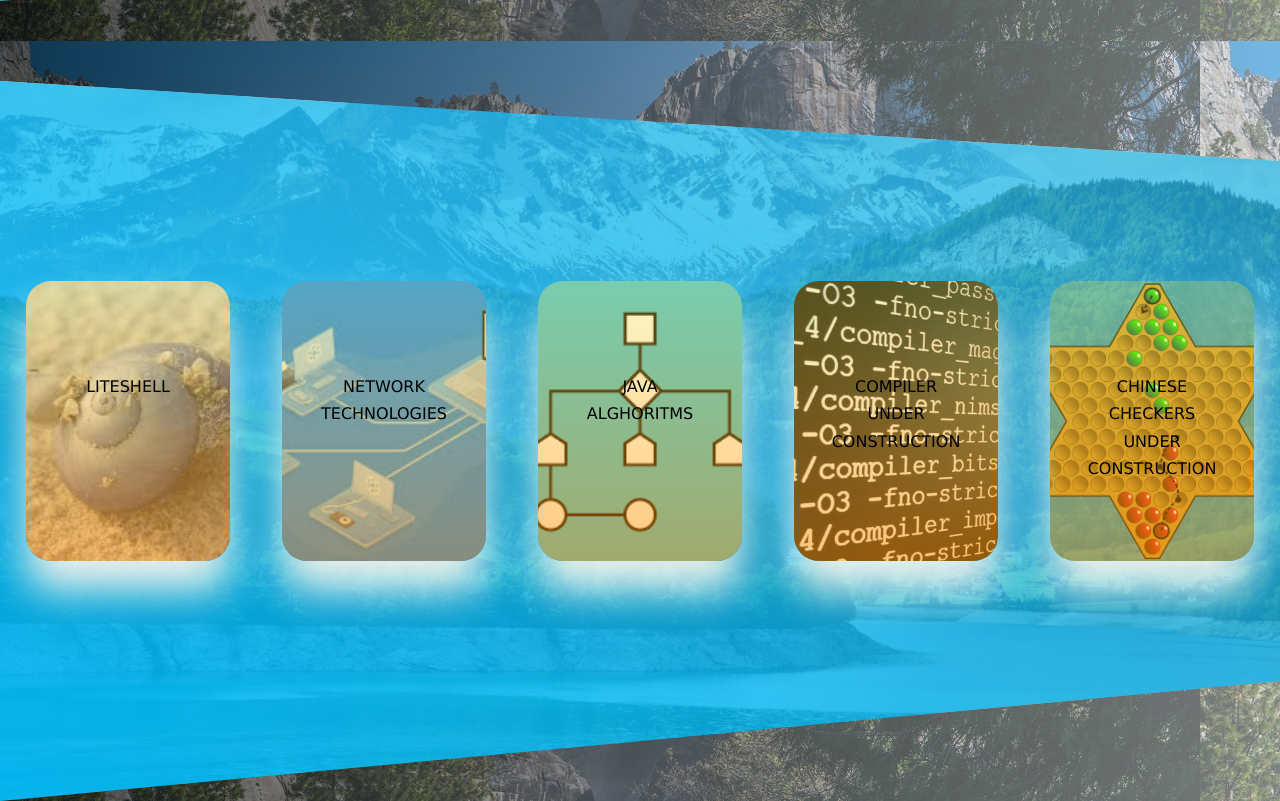
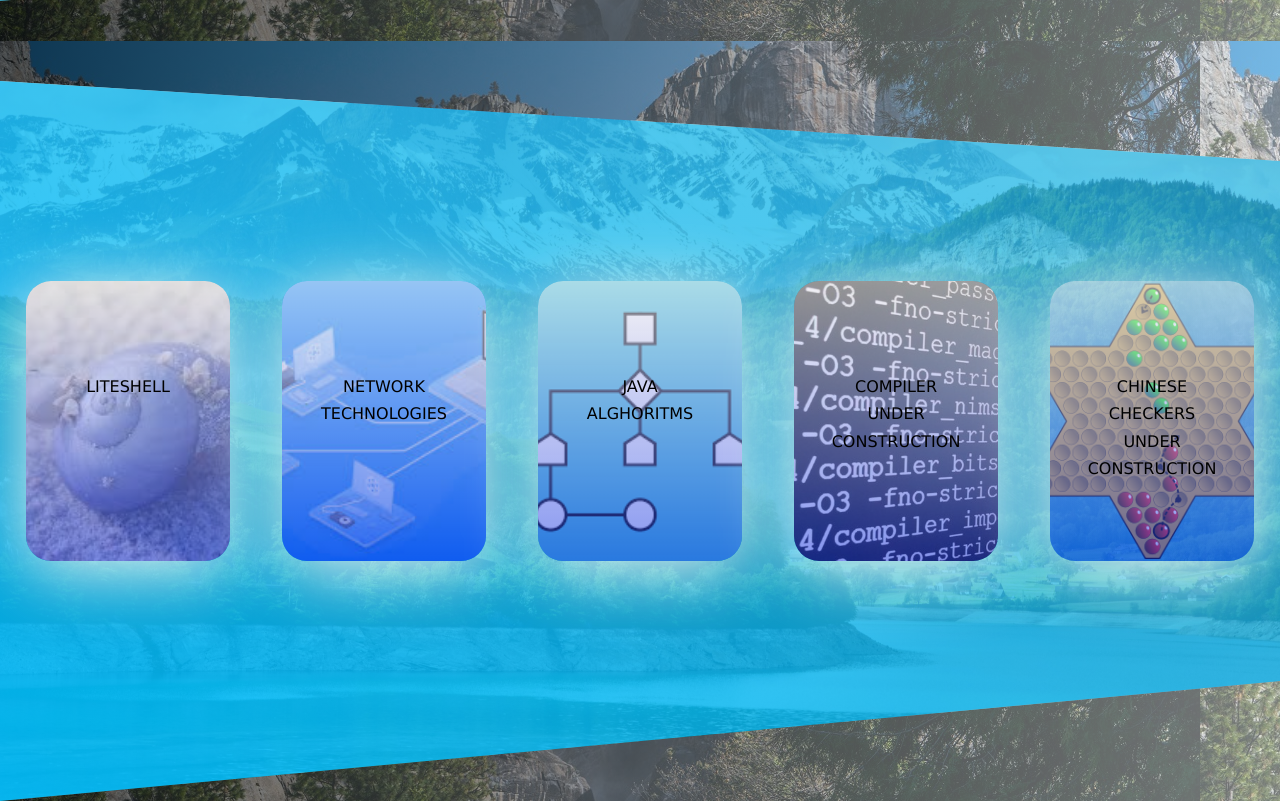
Before and after one commit to sqoshi/sqoshi.github.io, a PHP site: page / in a window 1280 px wide. Shown: the part 759-1560 px from the top of the page. Run offline with PHP 8.4, Linux system fonts and the light colour scheme.

Commit message:
still doing it

```diff
--- a/css/indexstyle.css
+++ b/css/indexstyle.css
@@ -12,6 +12,7 @@ body {
   font-size: 16px;
   line-height: 1.7;
   color: #777;
+    /*  background-attachment: fixed;fajny styl*/
   background: linear-gradient(to left,rgba(232, 238, 241, 0.5),
       rgba(18, 22, 23, 0.7)),url(../img/waterfall.jpg);
 }
@@ -54,6 +55,7 @@ body {
   background-image: linear-gradient(to right top,
       rgba(0, 191, 255, 0.9), rgba(40, 178, 220, 0.7)),
     url(../img/moutnains.jpeg);
+
   background-size: cover;
   background-position: bottom;
   position: relative;
@@ -93,15 +95,15 @@ body {
   text-transform: uppercase;
   color: black;
   border-radius: 25px;
-  box-shadow:0px 30px 40px rgb(235, 241, 235);
+  box-shadow:0px 10px 70px rgb(235, 241, 235);
 }
 
 .first {
   display: list-item;
   height: 100%;
   padding-top: 45%;
-  background-image: linear-gradient(to bottom,
-      rgba(243, 228, 71, 0.3), hsla(34, 100%, 50%, 0.5)),
+  background-image: linear-gradient(to top,
+      rgb(15, 47, 226,0.5), hsl(290, 8%, 93%,0.6)),
     url(../img/shellim.jpeg);
   border-radius: 25px;
   background-size: cover;
@@ -112,8 +114,8 @@ body {
 .second {
   height: 100%;
   padding-top: 45%;
-  background-image: linear-gradient(to bottom,
-      rgba(243, 228, 71, 0.3), hsla(34, 100%, 50%, 0.5)),
+  background-image: linear-gradient(to top,
+      rgb(15, 47, 226,0.5), hsl(290, 8%, 93%,0.6)),
     url(../img/network.jpeg);
   border-radius: 25px;
   background-size: cover;
@@ -126,8 +128,8 @@ body {
 .third {
   height: 100%;
   padding-top: 45%;
-  background-image: linear-gradient(to bottom,
-      rgba(243, 228, 71, 0.3), hsla(34, 100%, 50%, 0.5)),
+  background-image: linear-gradient(to top,
+  rgb(15, 47, 226,0.5), hsl(290, 8%, 93%,0.6)),
     url(../img/aisd.png);
   border-radius: 25px;
   background-size: cover;
@@ -139,8 +141,8 @@ body {
 .fourth {
   height: 100%;
   padding-top: 45%;
-  background-image: linear-gradient(to bottom,
-      rgba(243, 228, 71, 0.3), hsla(34, 100%, 50%, 0.5)),
+  background-image: linear-gradient(to top,
+    rgb(15, 47, 226,0.5), hsl(290, 8%, 93%,0.6)),
     url(../img/compiler.jpg);
   border-radius: 25px;
   background-size: cover;
@@ -152,8 +154,8 @@ body {
 .fifth {
   height: 100%;
   padding-top: 45%;
-  background-image: linear-gradient(to bottom,
-      rgba(243, 228, 71, 0.3), hsla(34, 100%, 50%, 0.5)),
+  background-image: linear-gradient(to top,
+  rgb(15, 47, 226,0.5), hsl(290, 8%, 93%,0.6)),
     url(../img/chineese-checkers.png);
   border-radius: 25px;
   background-size: cover;
```
